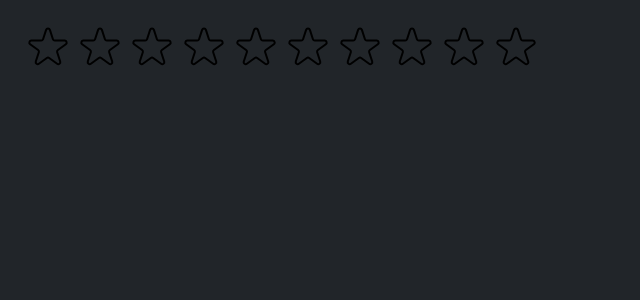
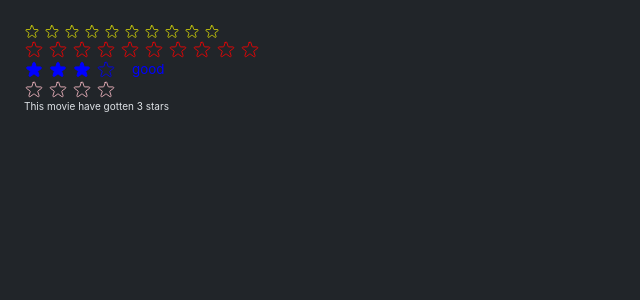
Before and after one commit to Linkbreathe/React_Learning_Progress, a React (Create React App) app: page / in a window 1280 px wide. Shown: the top 300 px of the page, without its empty margins (0-640 px from the left). Built offline with nearby package versions, Linux system fonts and the light colour scheme.

Commit message:
Learning how to use PropTypes to limit the types of values(like ts), how to give more props in a Components

```diff
--- a/src/StarrRating.js
+++ b/src/StarrRating.js
@@ -1,4 +1,6 @@
 import { useState } from 'react';
+import PropTypes from 'prop-types';
+
 const containerStyle = {
     display: "flex",
     alignItems: "center",
@@ -8,22 +10,43 @@ const starContainerStyle = {
     display: "flex",
     gap: "4px"
 }
-
-const textStyle = {
-    lineHeight: "1",
-    margin: "0"
+// limit the types
+StarrRating.propTypes = {
+    maxRating: PropTypes.number,
+    defaultRating: PropTypes.number,
+    color: PropTypes.string,
+    size: PropTypes.number,
+    messages:PropTypes.array,
+    className:PropTypes.string,
+    onSetRating:PropTypes.func
 }
 
-export default function StarrRating({ maxRating = 5 }) {
-    const [rating, setRating] = useState(0)
+export default function StarrRating({ maxRating = 5 ,
+    color = "yellow" ,
+    size = "16",
+    className="",
+    message = [] ,
+    defaultRating = 0,
+    onSetRating
+})
+    {
+    const textStyle = {
+        lineHeight: "1",
+        margin: "0",
+        color,
+        fontSize:`${size/1.5}px`,
+
+    }
+    const [rating, setRating] = useState(defaultRating)
     const [tempRating,setTempRating] = useState(0)
 
     function handleRate(rating) {
         setRating(rating);
+        onSetRating(rating);
     }
 
     return (
-        <div style={containerStyle}>
+        <div style={containerStyle} className={className}>
             <div style={starContainerStyle}>
                 {/* i: 0->maxRating */}
                 {Array.from({ length: maxRating }, (_, i) =>
@@ -32,22 +55,30 @@ export default function StarrRating({ maxRating = 5 }) {
                     onRate={() => handleRate(i + 1)}
                     onHoverIn={()=>{setTempRating(i+1)}}
                     onHoverOut={()=>{setTempRating(0)}}
+                    color={color}
+                    size={size}
+                    message={message[i-1]}
                     />
 
                 )}
             </div>
-            <p style={textStyle}>{ tempRating || rating || ""}</p>
+            <p style={textStyle}>
+                {message.length===maxRating?
+                message[tempRating?tempRating-1:rating-1] :tempRating || rating || ""}
+            </p>
         </div>
     )
 }
 
-const starStyle = {
-    width: "48px",
-    height: "48px",
-    display: 'block',
-    cursor: 'pointer'
-}
-function Star({ onRate, full, onHoverIn, onHoverOut}) {
+
+function Star({ onRate, full, onHoverIn, onHoverOut, color, size}) {
+    const starStyle = {
+        display: 'block',
+        cursor: 'pointer',
+        color,
+        height:`${size}px`,
+        width:`${size}px`
+    }
     return (
         <span role="button"
             style={starStyle}
@@ -58,8 +89,8 @@ function Star({ onRate, full, onHoverIn, onHoverOut}) {
             {full ? <svg
                 xmlns="http://www.w3.org/2000/svg"
                 viewBox="0 0 20 20"
-                fill="#000"
-                stroke="#000"
+                fill={color}
+                stroke={color}
             >
                 <path
                     d="M9.049 2.927c.3-.921 1.603-.921 1.902 0l1.07 3.292a1 1 0 00.95.69h3.462c.969 0 1.371 1.24.588 1.81l-2.8 2.034a1 1 0 00-.364 1.118l1.07 3.292c.3.921-.755 1.688-1.54 1.118l-2.8-2.034a1 1 0 00-1.175 0l-2.8 2.034c-.784.57-1.838-.197-1.539-1.118l1.07-3.292a1 1 0 00-.364-1.118L2.98 8.72c-.783-.57-.38-1.81.588-1.81h3.461a1 1 0 00.951-.69l1.07-3.292z"
@@ -69,7 +100,7 @@ function Star({ onRate, full, onHoverIn, onHoverOut}) {
                 xmlns="http://www.w3.org/2000/svg"
                 fill="none"
                 viewBox="0 0 24 24"
-                stroke="#000"
+                stroke={color}
             >
                 <path
                     strokeLinecap="round"
--- a/src/index.js
+++ b/src/index.js
@@ -6,10 +6,34 @@ import reportWebVitals from './reportWebVitals';
 import StarrRating from './StarrRating';
 
 const root = ReactDOM.createRoot(document.getElementById('root'));
+
+function Test(){
+  const [movieRating, setMovieRating] = React.useState(3);
+  return (
+    <>
+      <StarrRating maxRating={4}
+        color={"pink"}
+        size='20'
+        onSetRating={setMovieRating}
+      />
+      <div>This movie have gotten {movieRating} stars</div>
+    </>
+  )
+
+}
+
 root.render(
   <React.StrictMode>
     {/* <App /> */}
     <StarrRating maxRating={10}/>
+    <StarrRating maxRating={10} color={"red"} size='20' className=""/>
+    <StarrRating maxRating={4}
+    color={"blue"}
+    size='20'
+    message={['bad','ok','good','excellent']}
+    defaultRating={3}
+    className=""/>
+    <Test></Test>
   </React.StrictMode>
 );
 
```
